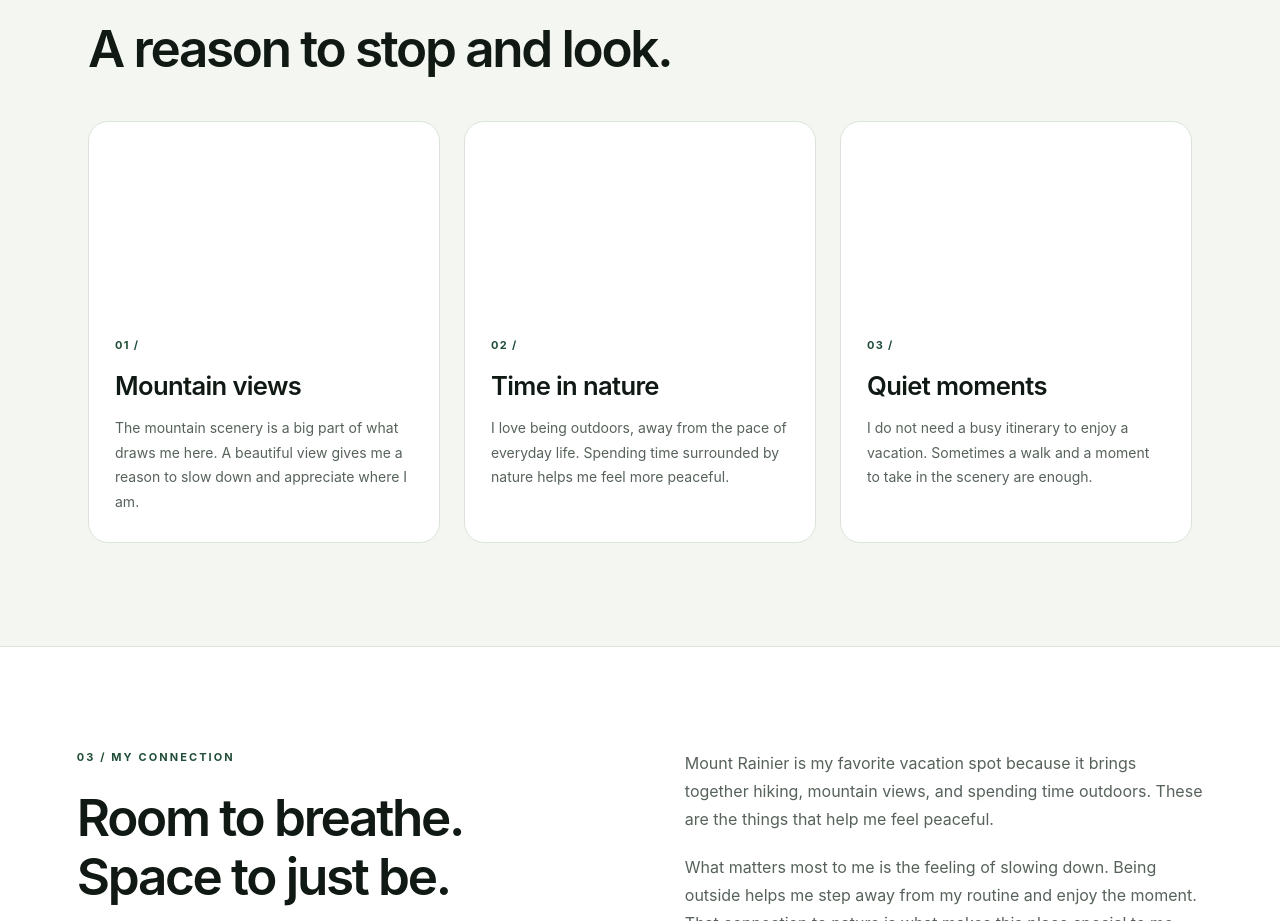
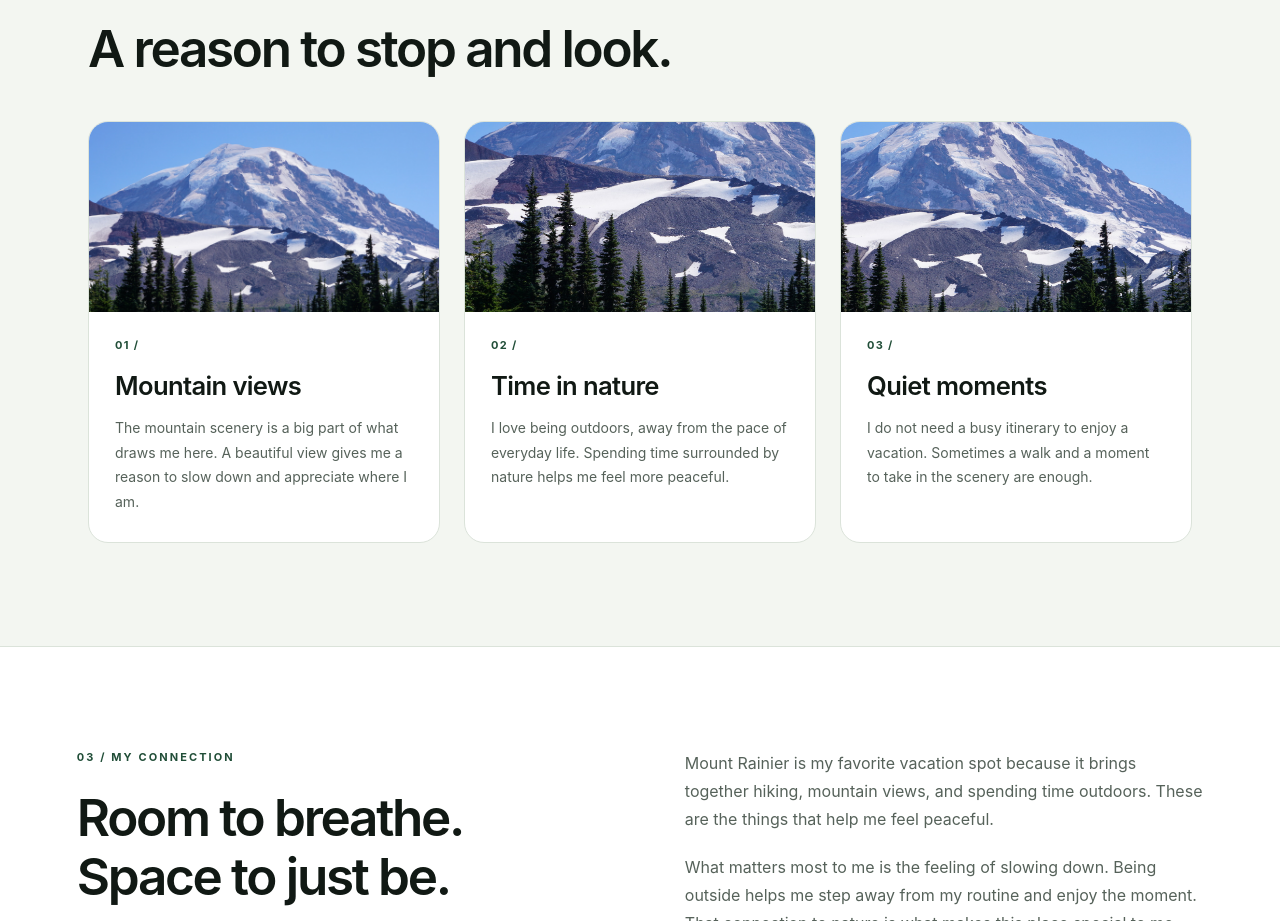
Before and after one commit to AigerimAkylbek/mount-rainier, a plain HTML site: page index.html in a window 1280 px wide. Shown: the part 1688-2609 px from the top of the page. Drawn offline with Linux system fonts and the light colour scheme.

Commit message:
Update background image path for moment-grid articles

```diff
--- a/style.css
+++ b/style.css
@@ -61,7 +61,7 @@ nav a:hover { text-decoration: underline; }
 .moment-grid { display: grid; grid-template-columns: repeat(3, minmax(0, 1fr)); gap: 24px; }
 /* Each card uses the verified Rainier photo with a distinct scenic crop. */
 .moment-grid article { overflow: hidden; background: var(--white); border: 1px solid var(--border); border-radius: var(--radius); padding: 0 26px 28px; transition: transform .25s ease, box-shadow .25s ease; }
-.moment-grid article::before { content: ""; display: block; height: 190px; margin: 0 -26px 24px; background: url("assets/mount-rainier.jpg") center 35% / cover; }
+.moment-grid article::before { content: ""; display: block; height: 190px; margin: 0 -26px 24px; background: url("mount-rainier.jpg") center 35% / cover; }
 .moment-grid article:nth-child(2)::before { background-position: left 80%; background-size: 145%; }
 .moment-grid article:nth-child(3)::before { background-position: right 60%; background-size: 125%; }
 .number { display: block; margin-bottom: 16px; color: var(--forest); font-size: 11px; font-weight: 650; letter-spacing: .12em; }
```
